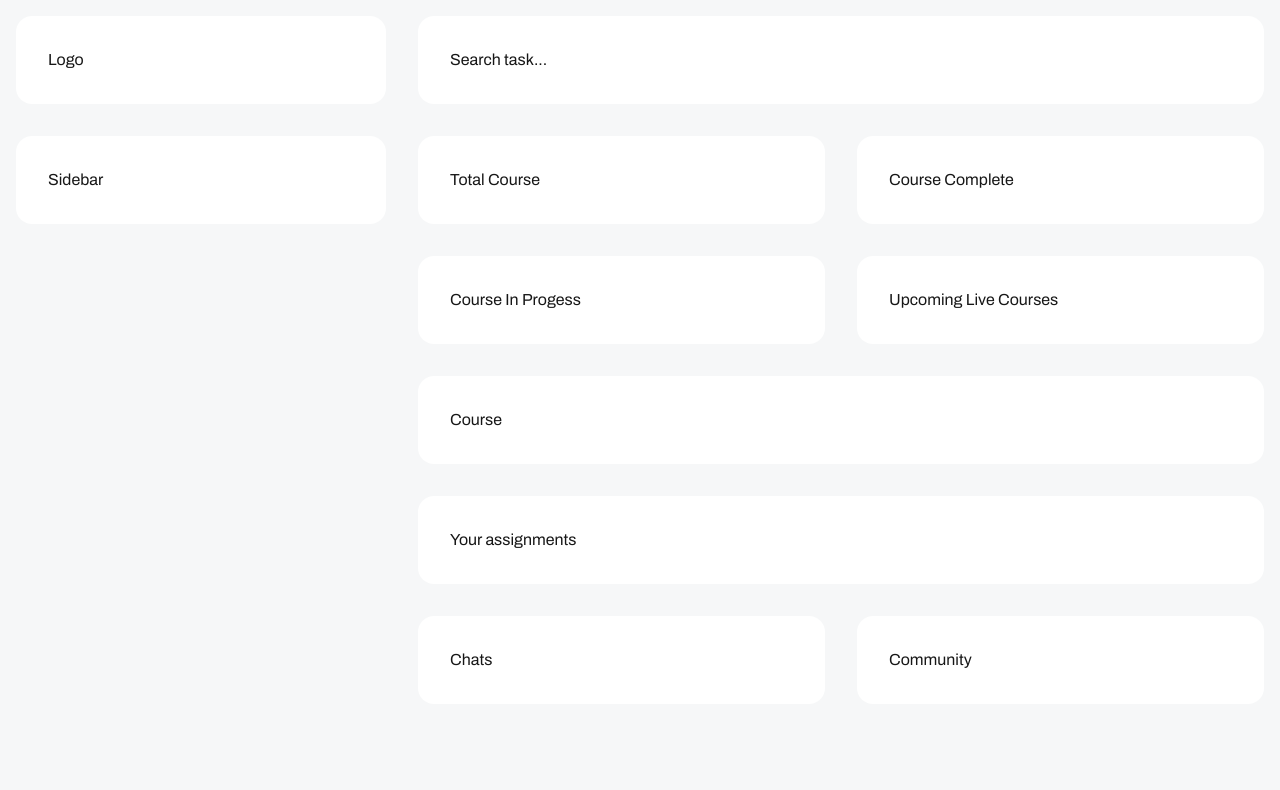
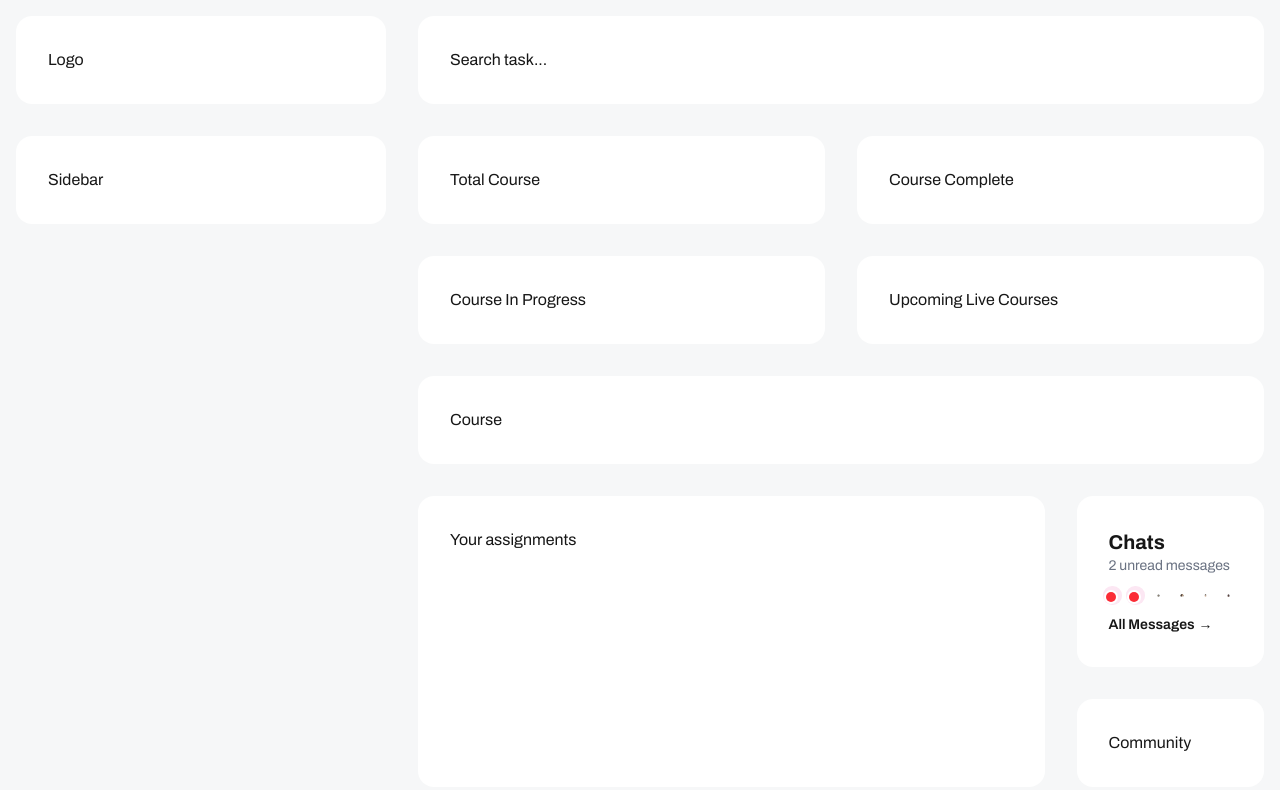
Before and after one commit to cms25-aspnet2-grupp-3/shiko-webapp, a Next.js app: page / in a window 1280 px wide. Shown: the top 790 px of the page. Built offline with nearby package versions, Linux system fonts and the light colour scheme.

Commit message:
final: chatbox integrated with shared grid styling

```diff
--- a/src/app/(public)/page.tsx
+++ b/src/app/(public)/page.tsx
@@ -1,3 +1,5 @@
+import ChatBox from "@/components/ChatBox";
+
 type HomeProps = Readonly<{
   gapClassName?: string;
   roundedClassName?: string;
@@ -20,24 +22,16 @@ export default function Home({
       <div
         className={`grid grid-cols-1 ${gapClassName} sm:grid-cols-2 3xl:grid-cols-4 3xl:grid-rows-2`}
       >
-        <section
-          className={`${cardBaseClassName} 3xl:col-span-1 3xl:row-start-1`}
-        >
+        <section className={`${cardBaseClassName} 3xl:col-span-1 3xl:row-start-1`}>
           Total Course
         </section>
-        <section
-          className={`${cardBaseClassName} 3xl:col-span-1 3xl:row-start-1`}
-        >
+        <section className={`${cardBaseClassName} 3xl:col-span-1 3xl:row-start-1`}>
           Course Complete
         </section>
-        <section
-          className={`${cardBaseClassName} 3xl:col-span-1 3xl:row-start-2`}
-        >
-          Course In Progess
+        <section className={`${cardBaseClassName} 3xl:col-span-1 3xl:row-start-2`}>
+          Course In Progress
         </section>
-        <section
-          className={`${cardBaseClassName} 3xl:col-span-1 3xl:row-start-2`}
-        >
+        <section className={`${cardBaseClassName} 3xl:col-span-1 3xl:row-start-2`}>
           Upcoming Live Courses
         </section>
         <section
@@ -46,21 +40,22 @@ export default function Home({
           Course
         </section>
       </div>
+
       <div
-        className={`grid grid-cols-1 ${gapClassName} sm:grid-cols-2 3xl:grid-cols-4`}
+        className={`grid grid-cols-1 ${gapClassName} sm:grid-cols-2 lg:grid-cols-4`}
       >
         <section
-          className={`${cardBaseClassName} sm:col-span-2 3xl:col-start-1 3xl:col-span-3 3xl:row-start-1 3xl:row-span-2 3xl:h-full`}
+          className={`${cardBaseClassName} sm:col-span-2 lg:col-start-1 lg:col-span-3 lg:row-start-1 lg:row-span-2 lg:h-full`}
         >
           Your assignments
         </section>
+
+        <div className={`${cardBaseClassName} lg:col-start-4 lg:col-span-1 lg:row-start-1`}>
+          <ChatBox />
+        </div>
+
         <section
-          className={`${cardBaseClassName} 3xl:col-start-4 3xl:col-span-1 3xl:row-start-1`}
-        >
-          Chats
-        </section>
-        <section
-          className={`${cardBaseClassName} 3xl:col-start-4 3xl:col-span-1 3xl:row-start-2`}
+          className={`${cardBaseClassName} lg:col-start-4 lg:col-span-1 lg:row-start-2 3xl:col-start-4`}
         >
           Community
         </section>
--- a/src/app/(student)/dashboard/page.tsx
+++ /dev/null
@@ -1,22 +0,0 @@
-import ChatBox from "@/components/ChatBox";
-
-export default function DashboardPage() {
-  return (
-
-    <div className="grid grid-cols-1 lg:grid-cols-3 gap-8 p-8">
-
-      <div className="lg:col-span-2 space-y-8">
-        <div className="rounded-2xl p-8 bg-white shadow-sm">
-          <h1 className="text-2xl font-semibold">Student Dashboard</h1>
-          <p>Här är din översikt.</p>
-        </div>
-
-      </div>
-
-      <div className="w-full">
-        <ChatBox />
-      </div>
-
-    </div>
-  );
-}
--- a/src/components/ChatBox.tsx
+++ b/src/components/ChatBox.tsx
@@ -12,7 +12,7 @@ const ChatBox = () => {
     ];
 
     return (
-        <div className="p-4 bg-white rounded-2xl shadow-md max-w-sm">
+            <div className="w-full h-full">
             <h2 className="text-xl font-bold">Chats</h2>
             <p className="text-gray-500 text-sm mb-4">2 unread messages</p>
 
```
